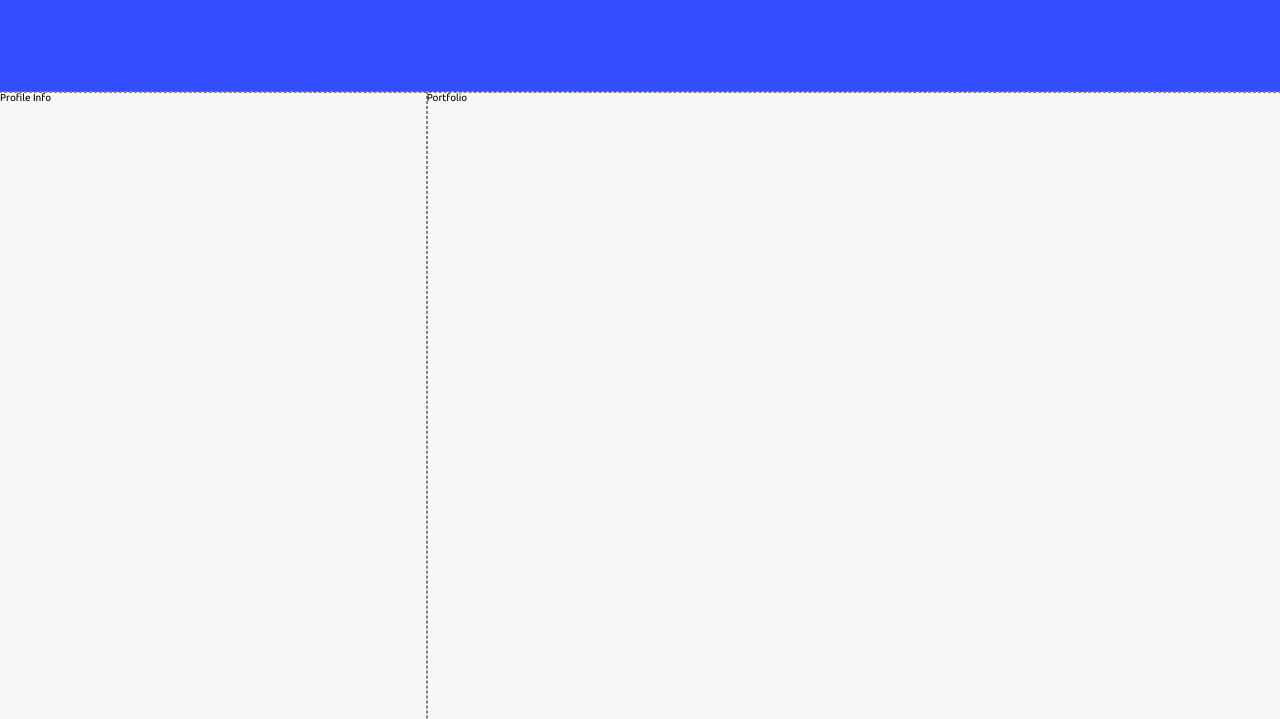
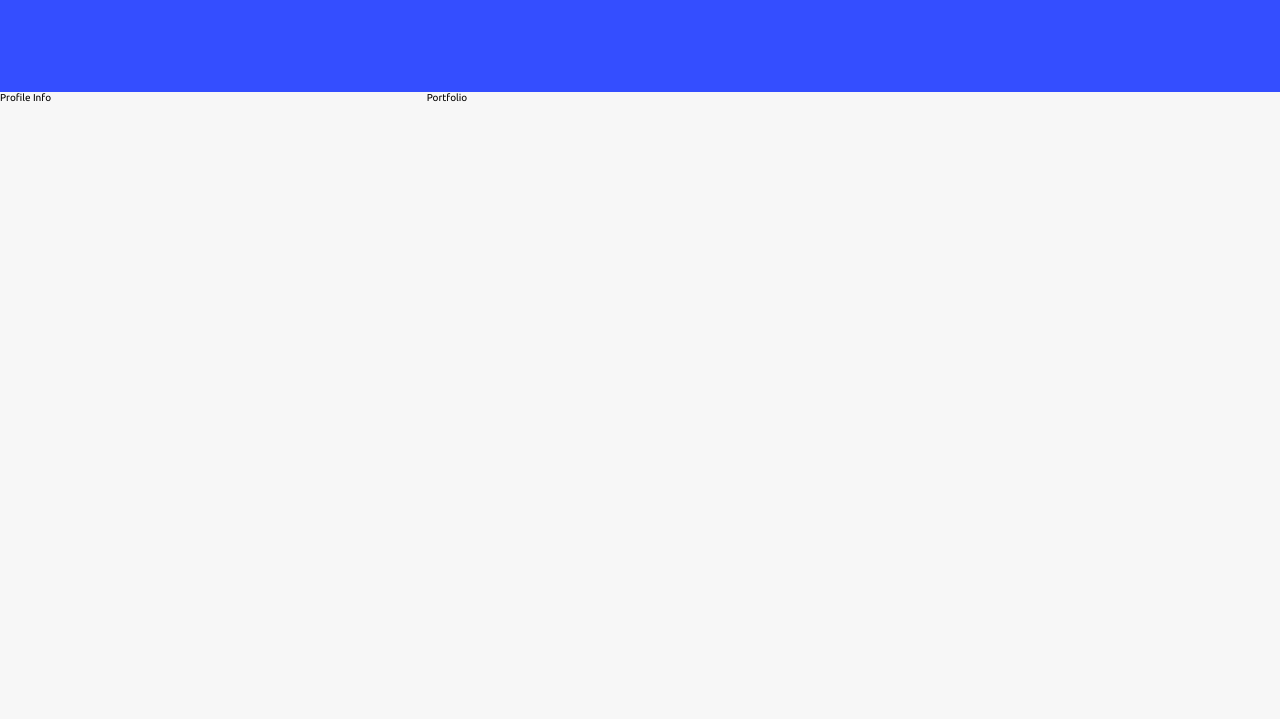
Before and after one commit to shaiko-sv/shaiko-sv.github.io, a plain HTML site: page index.html in a window 1280 px wide. Shown: the part 338-1057 px from the top of the page. Drawn offline with Linux system fonts and the light colour scheme.

Commit message:
switched off outline

```diff
--- a/style/style.css
+++ b/style/style.css
@@ -1,7 +1,6 @@
 /* Generated by less 2.5.1 */
 @import url('https://fonts.googleapis.com/css?family=Ubuntu&display=swap');
 * {
-  outline: 1px dashed gray;
   margin: 0;
   padding: 0;
 }
```
